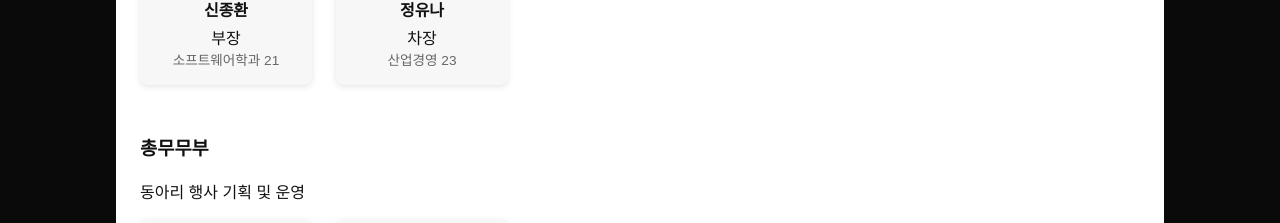
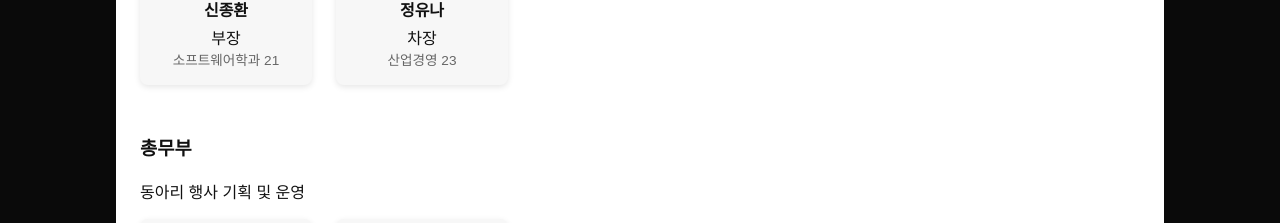
Before and after one commit to junhyeon-devops/club-website-infra, a React (Create React App) app: page /intro/staff in a window 1280 px wide. Shown: the part 770-993 px from the top of the page. Built offline with nearby package versions, Linux system fonts and the light colour scheme.

Commit message:
헤더 변경

```diff
--- a/src/Header.js
+++ b/src/Header.js
@@ -1,5 +1,5 @@
 import React, { useState, useEffect, useRef } from 'react';
-import { Link } from 'react-router-dom'; // 추가
+import { Link, useLocation } from 'react-router-dom'; // 🔹 useLocation 추가
 
 const navItems = [
     {
@@ -36,11 +36,13 @@
 const Header = () => {
     const [openMenu, setOpenMenu] = useState(null);
     const navRef = useRef();
+    const location = useLocation(); // 🔹 현재 경로 감지
 
     const handleClick = (label) => {
         setOpenMenu((prev) => (prev === label ? null : label));
     };
 
+    // 🔸 바깥 클릭 시 드롭다운 닫기
     useEffect(() => {
         const handleClickOutside = (e) => {
             if (navRef.current && !navRef.current.contains(e.target)) {
@@ -52,6 +54,11 @@
             document.removeEventListener('mousedown', handleClickOutside);
         };
     }, []);
+
+    // 🔸 경로 변경 시 드롭다운 닫기
+    useEffect(() => {
+        setOpenMenu(null);
+    }, [location]);
 
     return (
         <header style={styles.header}>
--- a/src/Staff.js
+++ b/src/Staff.js
@@ -13,7 +13,7 @@
       { name: '정유나', major: '산업경영 23', image: '/img/staff4.jpg' },
     ],
   },
-  총무무부: {
+  총무부: {
     desc: '동아리 행사 기획 및 운영',
     head: { name: '현지수', major: '디지털정보 20', image: '/img/staff5.jpg' },
     staff: [
```
